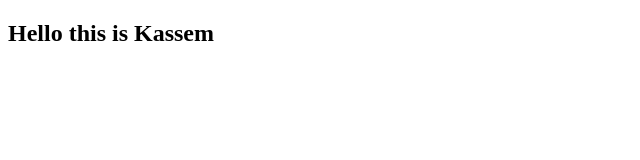
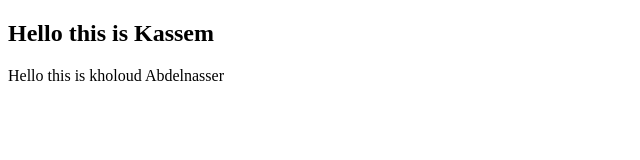
Before and after one commit to kholoudAbdelnasser/Route-Project-, a plain HTML site: page index.html in a window 1280 px wide. Shown: the whole page, without its empty margins (0-640 px from the left). Drawn offline with Linux system fonts and the light colour scheme.

Commit message:
Update index.html

```diff
--- a/index.html
+++ b/index.html
@@ -7,5 +7,8 @@
 </head>
 <body>
     <h2>Hello this is Kassem</h2>
+    <p>
+        Hello this is kholoud Abdelnasser
+    </p>
 </body>
 </html>
```
